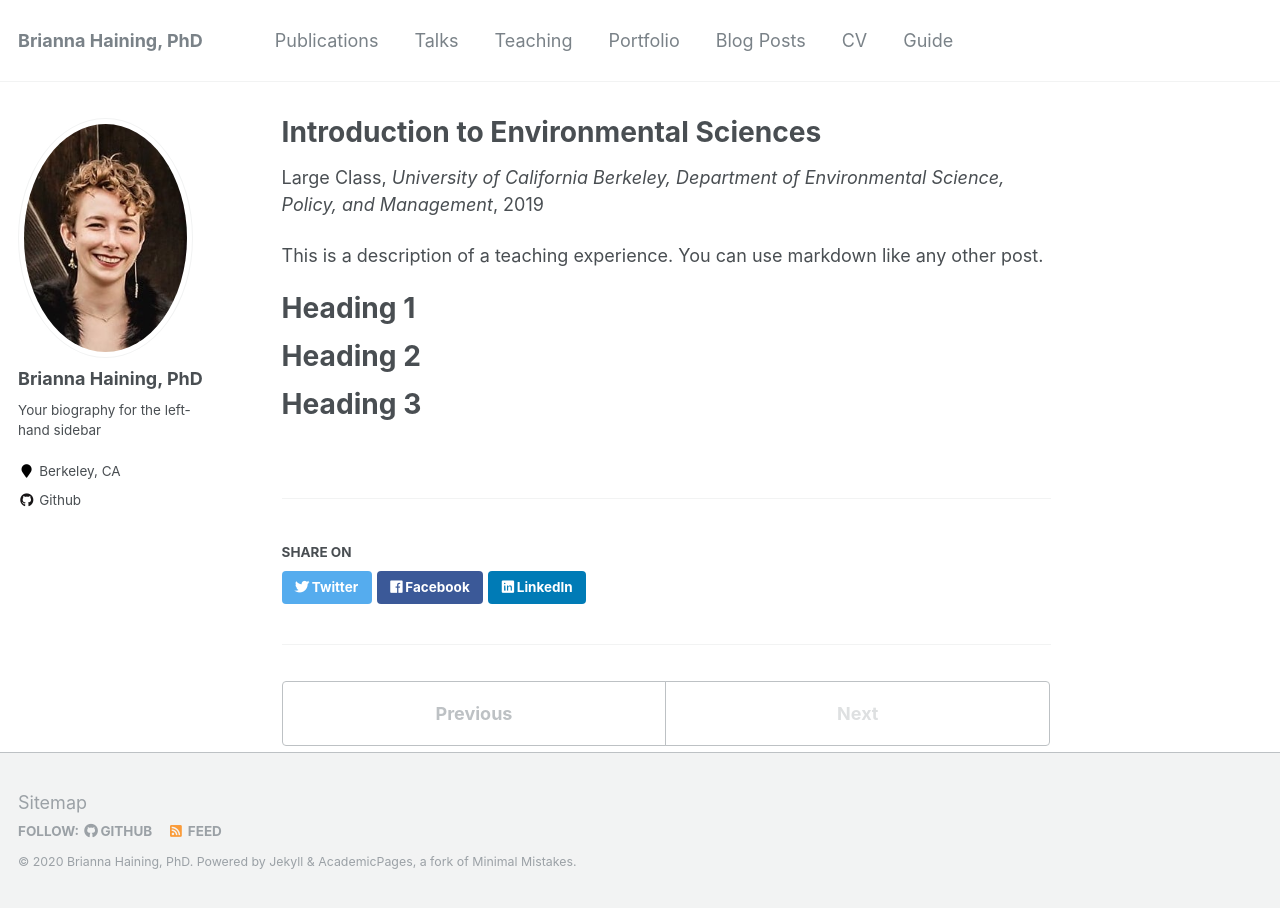
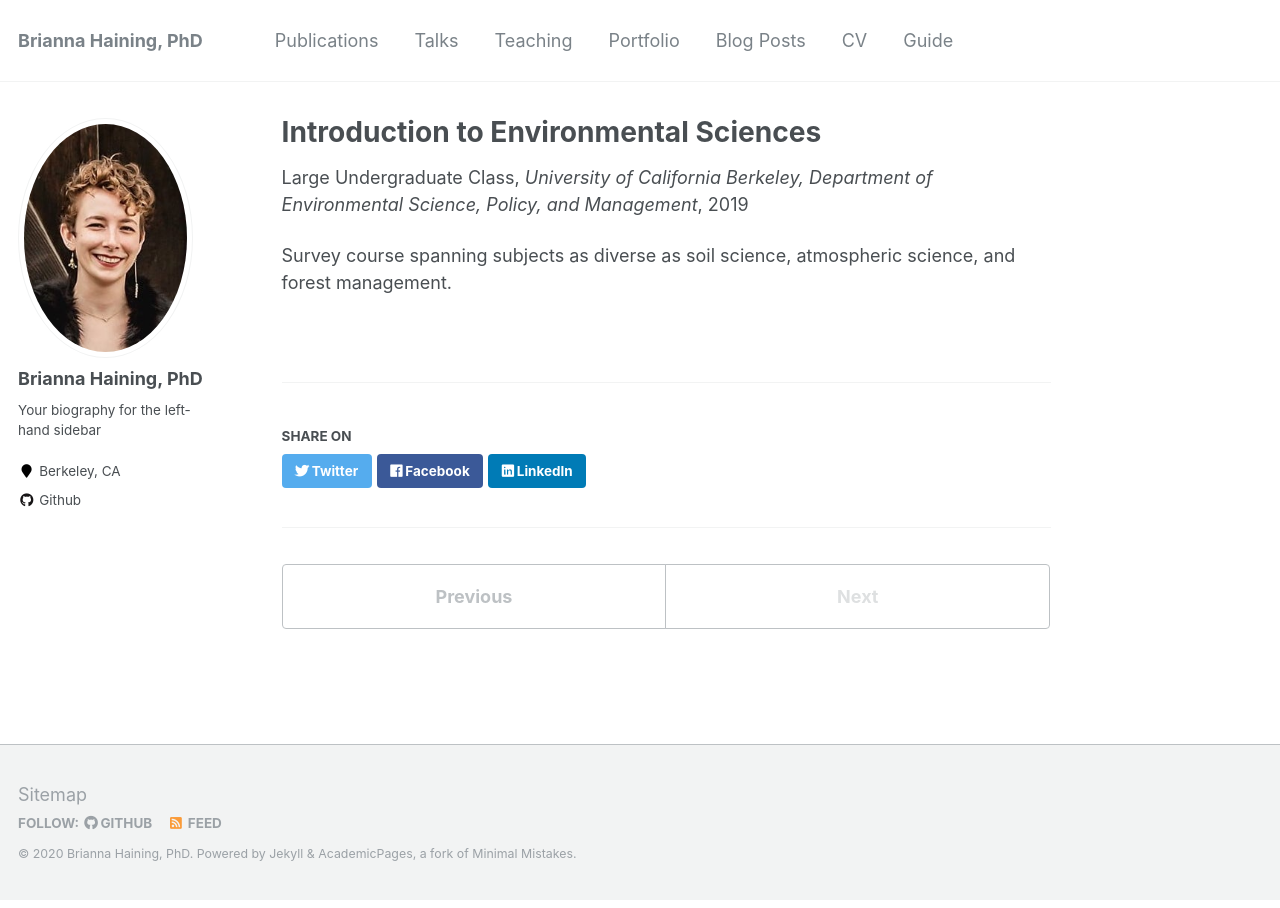
Before and after one commit to haining-b/haining-b.github.io, a Jekyll site: the page built from _teaching/2019-Fall-Teaching.md, in a window 1280 px wide. Built offline with Jekyll 4.4.1, drawn with Linux system fonts in a browser that asks for light colours.

Commit message:
Update 2019-Fall-Teaching.md

```diff
--- a/_teaching/2019-Fall-Teaching.md
+++ b/_teaching/2019-Fall-Teaching.md
@@ -1,20 +1,11 @@
 ---
 title: "Introduction to Environmental Sciences"
 collection: teaching
-type: "Large Class"
+type: "Large Undergraduate Class"
 permalink: /teaching/2019-Fall-teaching
 venue: "University of California Berkeley, Department of Environmental Science, Policy, and Management"
 date: 2019-08-20 - 2019-12-20
 location: "Berkeley, CA"
 ---
 
-This is a description of a teaching experience. You can use markdown like any other post.
-
-Heading 1
-======
-
-Heading 2
-======
-
-Heading 3
-======
+Survey course spanning subjects as diverse as soil science, atmospheric science, and forest management.
```
